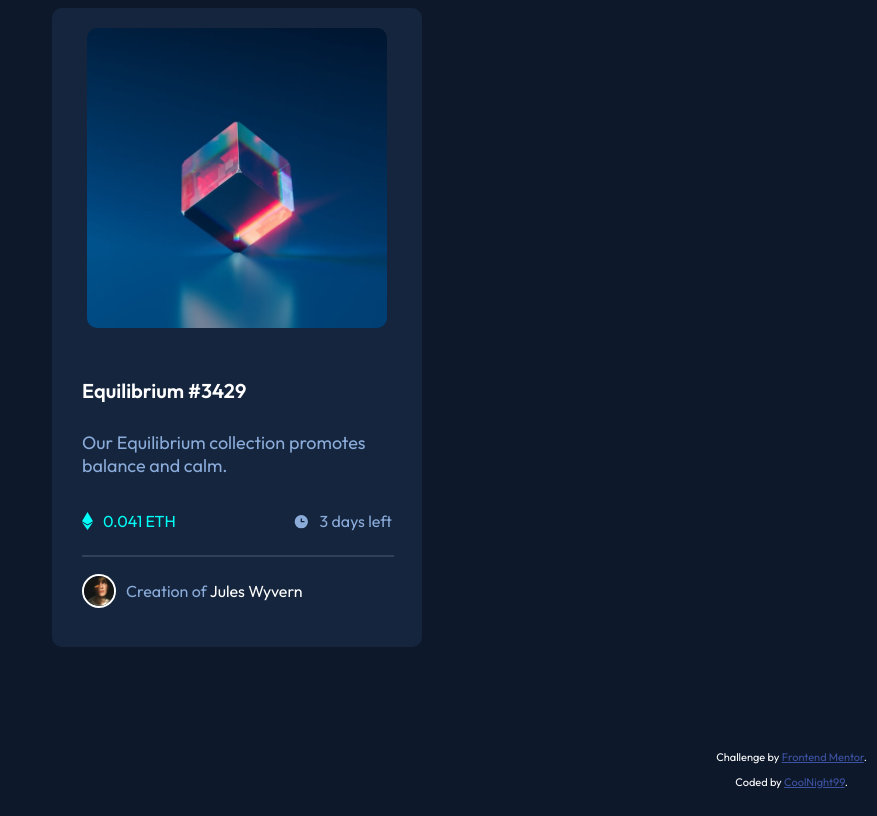
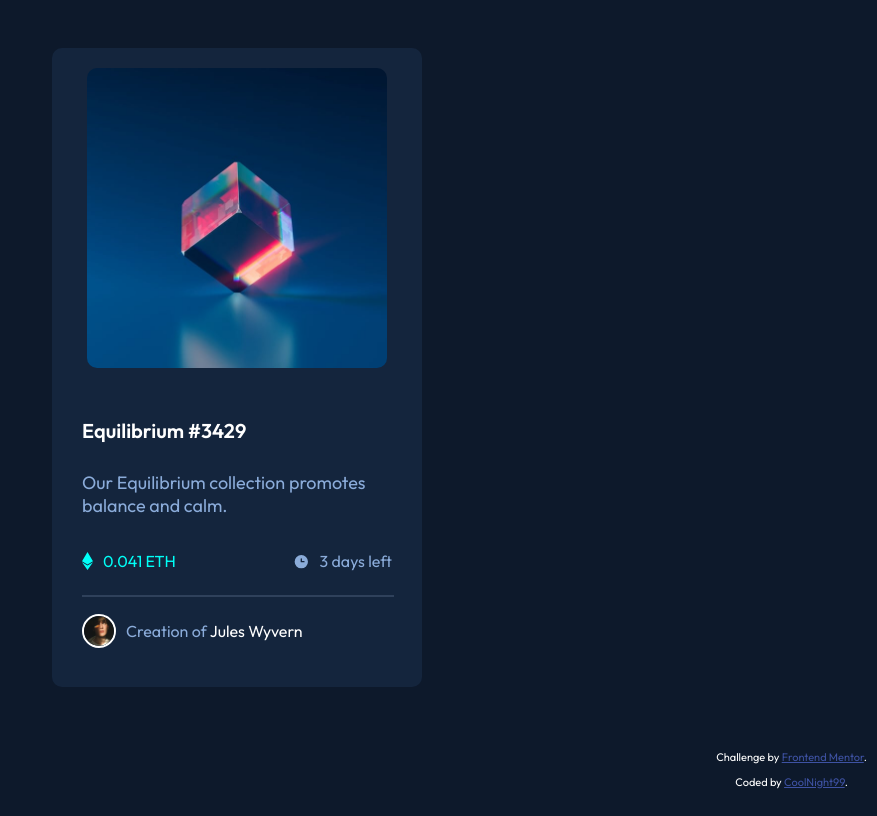
Before and after one commit to CoolNight99/nft-preview-card-component, a plain HTML site: page docs/index.html in a window 1280 px wide. Shown: the whole page, without its empty margins (403-1280 px from the left). Drawn offline with Linux system fonts and the light colour scheme.

Commit message:
changed body display type

```diff
--- a/docs/styles.css
+++ b/docs/styles.css
@@ -3,10 +3,9 @@
 body {
     background-color: hsl(217, 54%, 11%);
     font-family: "Outfit";
-    display: flex;
-    flex-direction: column;
-    align-items: center;
-    justify-content: center;
+    display: grid;
+    place-items: center;
+    min-height: 100vh;
 }
 
 p {
```
